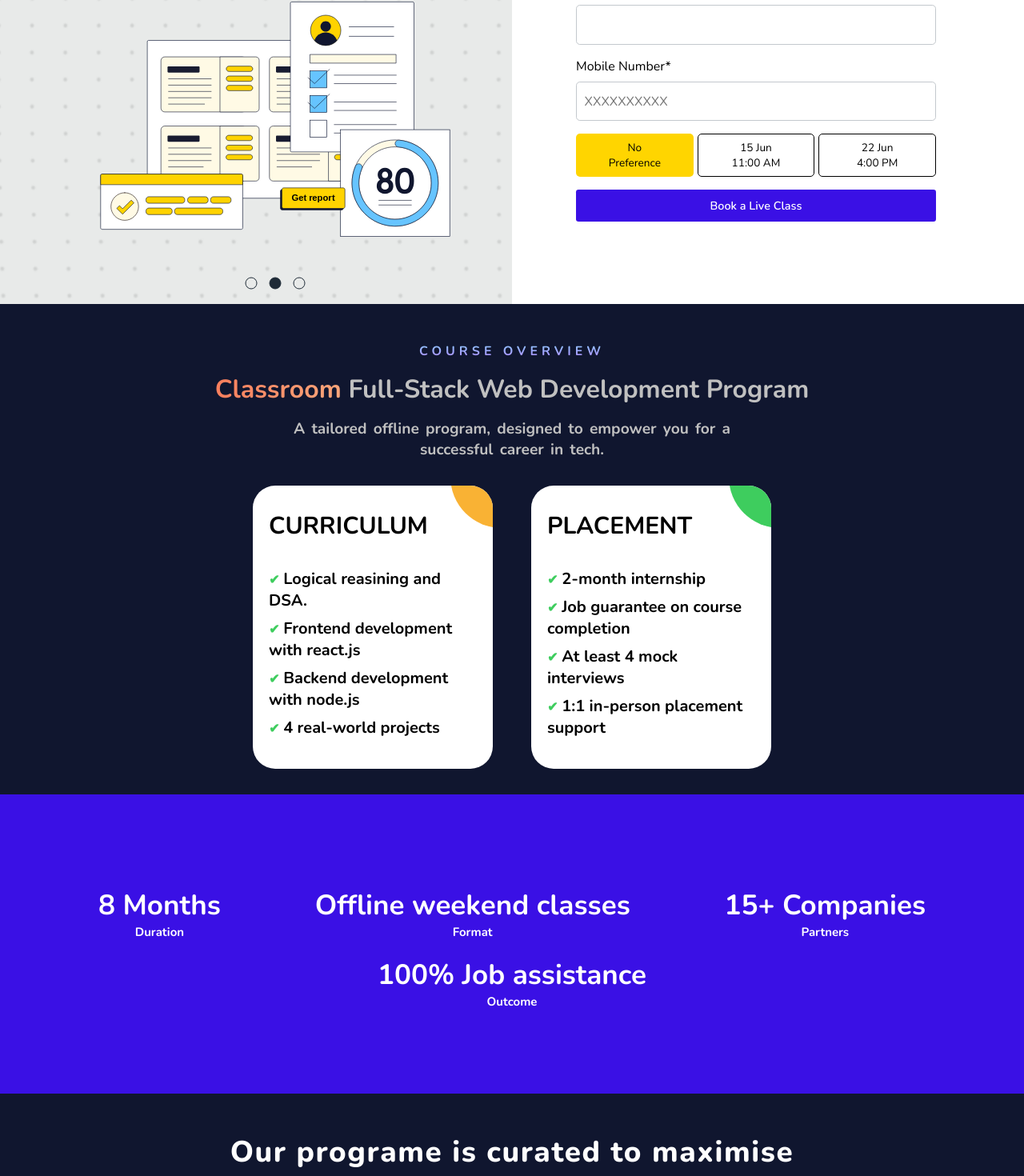
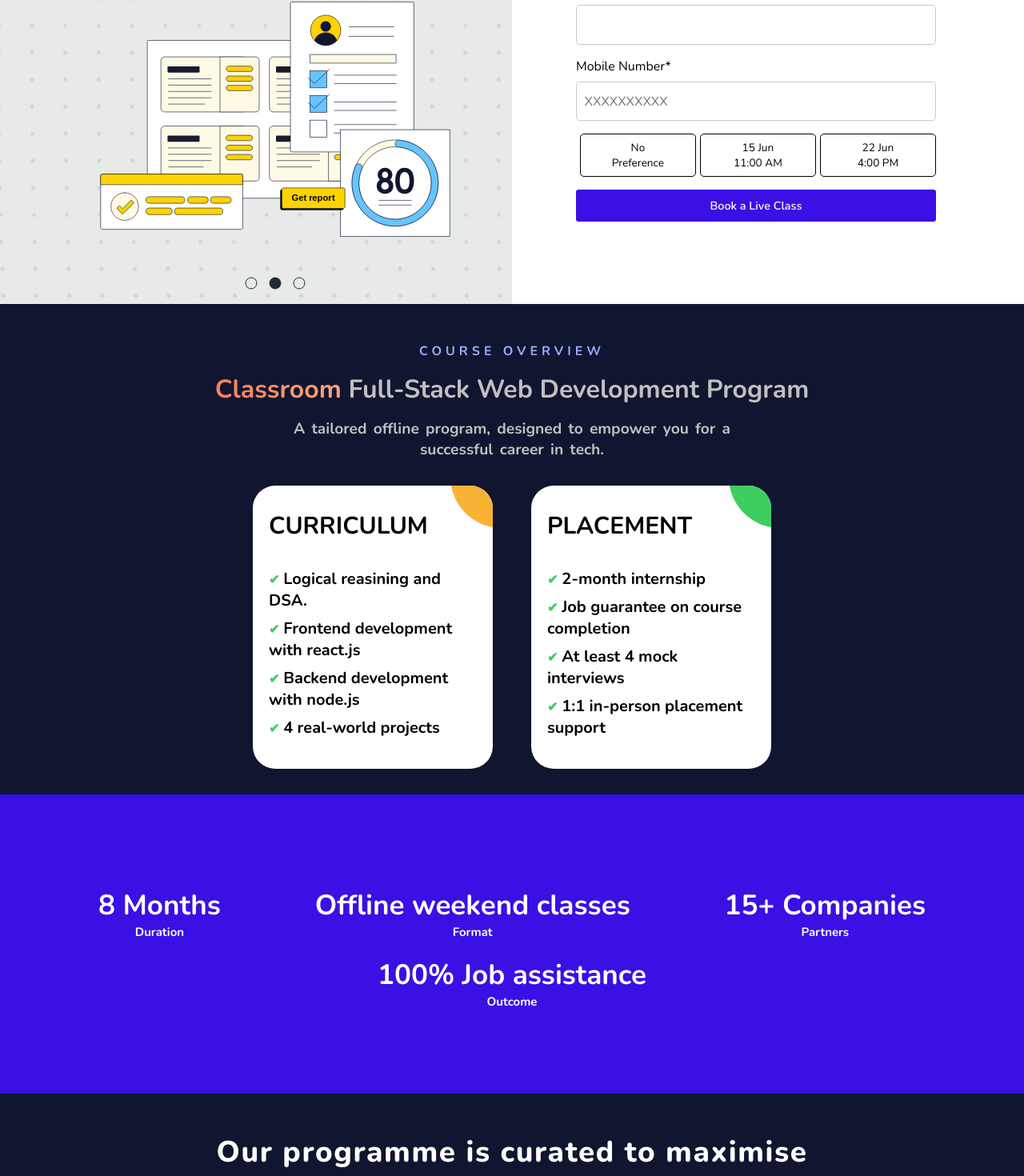
Before and after one commit to drumil32/Ed-Tech, a React (Vite) app in the folder frontend/: page / in a window 1280 px wide. Shown: the part 360-1830 px from the top of the page at 80% size. Built offline with nearby package versions, Linux system fonts and the light colour scheme.

Commit message:
fix minor changes

```diff
--- a/frontend/src/components/molecule/FeaturesCarausal/style.scss
+++ b/frontend/src/components/molecule/FeaturesCarausal/style.scss
@@ -4,6 +4,7 @@
   flex-wrap: wrap;
   justify-content: space-around;
   align-content: space-between;
+  margin-bottom: 2rem;
   width: 100%;
   // height: 450px;
   .slick-prev:hover,
--- a/frontend/src/components/organisms/BookLiveClass/BookLiveClass.tsx
+++ b/frontend/src/components/organisms/BookLiveClass/BookLiveClass.tsx
@@ -33,9 +33,7 @@ const BookLiveClassForm: React.FC = () => {
     setFormSubmitted(true);
   };
 
-  const [timeSlot,setTimeSlot] = useState<Number>(0);
-
-
+  const [timeSlot,setTimeSlot] = useState<Number>(-1);
 
   return (
     <section className="hero-section">
--- a/frontend/src/components/organisms/Features/Features.tsx
+++ b/frontend/src/components/organisms/Features/Features.tsx
@@ -6,7 +6,7 @@ const Features: React.FC = () => {
   return (
     <section className={styles.featureSection}>
       <div className={styles.featuresContainer}>
-        <h1 className={styles.sectionTitle}>Our programe is curated to maximise real-world learning</h1>
+        <h1 className={styles.sectionTitle}>Our programme is curated to maximise real-world learning</h1>
         <FeaturesCarausal />
         <div style={{backgroundColor:"#FFD500",padding:"1rem 3rem",borderRadius:"10px"}}>
           <h3>Know More</h3>
--- a/frontend/src/components/organisms/Hero/Hero.tsx
+++ b/frontend/src/components/organisms/Hero/Hero.tsx
@@ -83,7 +83,7 @@ const Hero: React.FC = () => {
     setFormSubmitted(true);
   };
 
-  const [timeSlot,setTimeSlot] = useState<Number>(0);
+  const [timeSlot, setTimeSlot] = useState<Number>(-1);
 
   return (
     <section className="hero-section">
@@ -111,17 +111,18 @@ const Hero: React.FC = () => {
                 value={inputNumber}
                 onChange={(e) => setInputNumber(e.target.value)}
               />
-               <div style={{display:"flex",flexDirection:"row",textAlign:"center",justifyContent:"center",color:"black"}}>
-                <div className="timeSlot NoPreference" onClick={()=>{setTimeSlot(0);}} style={0 == timeSlot ? {backgroundColor:"#FFD500",color:"black",border:"none"} : {}}>
+              <div style={{ display: "flex", flexDirection: "row", textAlign: "center", justifyContent: "center", color: "black" }}>
+                <div className="sizeBox"></div>
+                <div className="timeSlot noPreference" onClick={() => { setTimeSlot(0); }} style={0 == timeSlot ? { backgroundColor: "#FFD500", color: "black", border: "none" } : {}}>
                   <p>No Preference</p>
                 </div>
                 <div className="sizeBox"></div>
-                <div className="timeSlot schedule" onClick={()=>{setTimeSlot(1);}}  style={1 == timeSlot ? {backgroundColor:"#3a10e5",color:"white",border:"none"} : {}}>
+                <div className="timeSlot schedule" onClick={() => { setTimeSlot(1); }} style={1 == timeSlot ? { backgroundColor: "#3a10e5", color: "white", border: "none" } : {}}>
                   <p>15 Jun</p>
                   <p>11:00 AM</p>
                 </div>
                 <div className="sizeBox"></div>
-                <div className="timeSlot schedule" onClick={()=>{setTimeSlot(2);}}  style={2 == timeSlot ? {backgroundColor:"#3a10e5",color:"white",border:"none"} : {}}>
+                <div className="timeSlot schedule" onClick={() => { setTimeSlot(2); }} style={2 == timeSlot ? { backgroundColor: "#3a10e5", color: "white", border: "none" } : {}}>
                   <p>22 Jun</p>
                   <p>4:00 PM</p>
                 </div>
--- a/frontend/src/data/whyChooseUsInfo.json
+++ b/frontend/src/data/whyChooseUsInfo.json
@@ -1,6 +1,6 @@
 [
     {
-        "title": "Our Programe",
+        "title": "Our Programme",
         "subtitle": "Specially curated for real-world learning",
         "detail": "We have gone beyond the traditional tech courses. We have included fundamental skill areas like logical reasoning, mental models, and ways of working in our curriculum.",
         "clipArt":"https://infikeytechnologies.com/wp-content/uploads/2023/07/img1.png",
```
